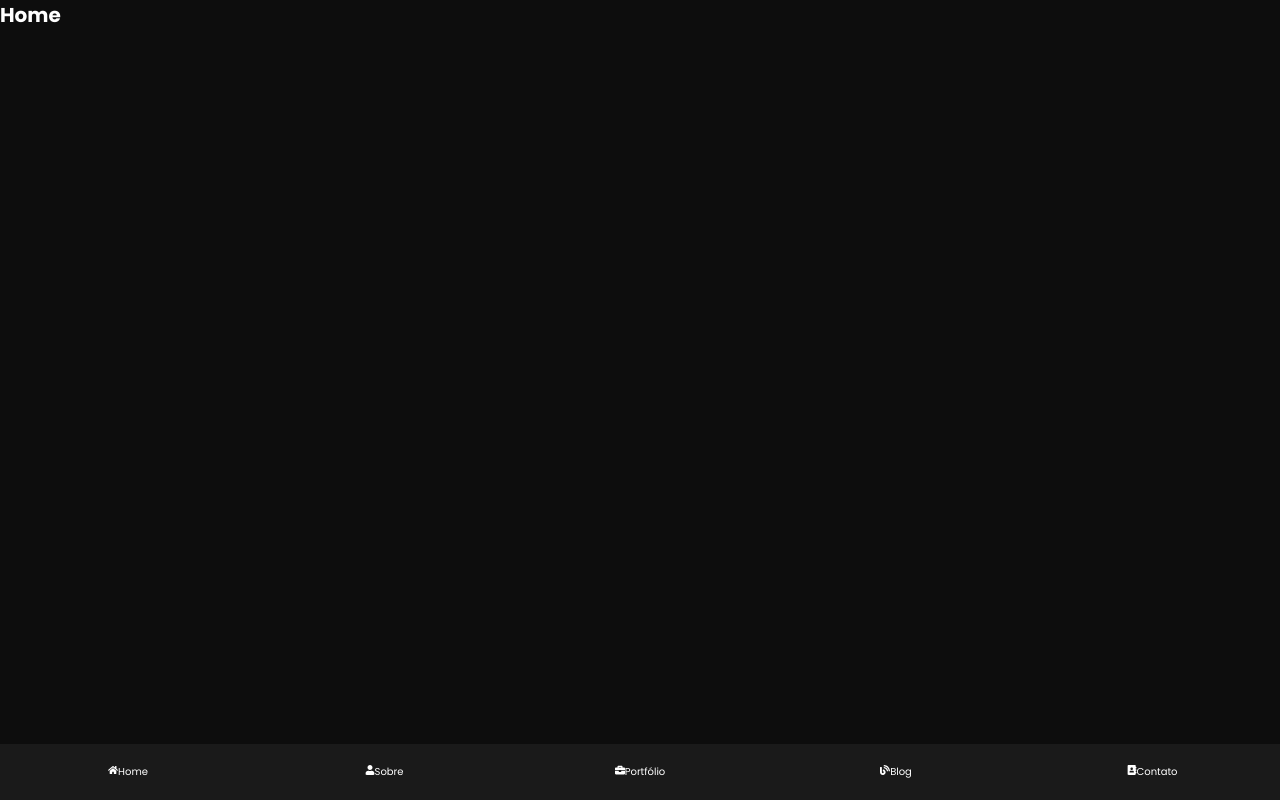
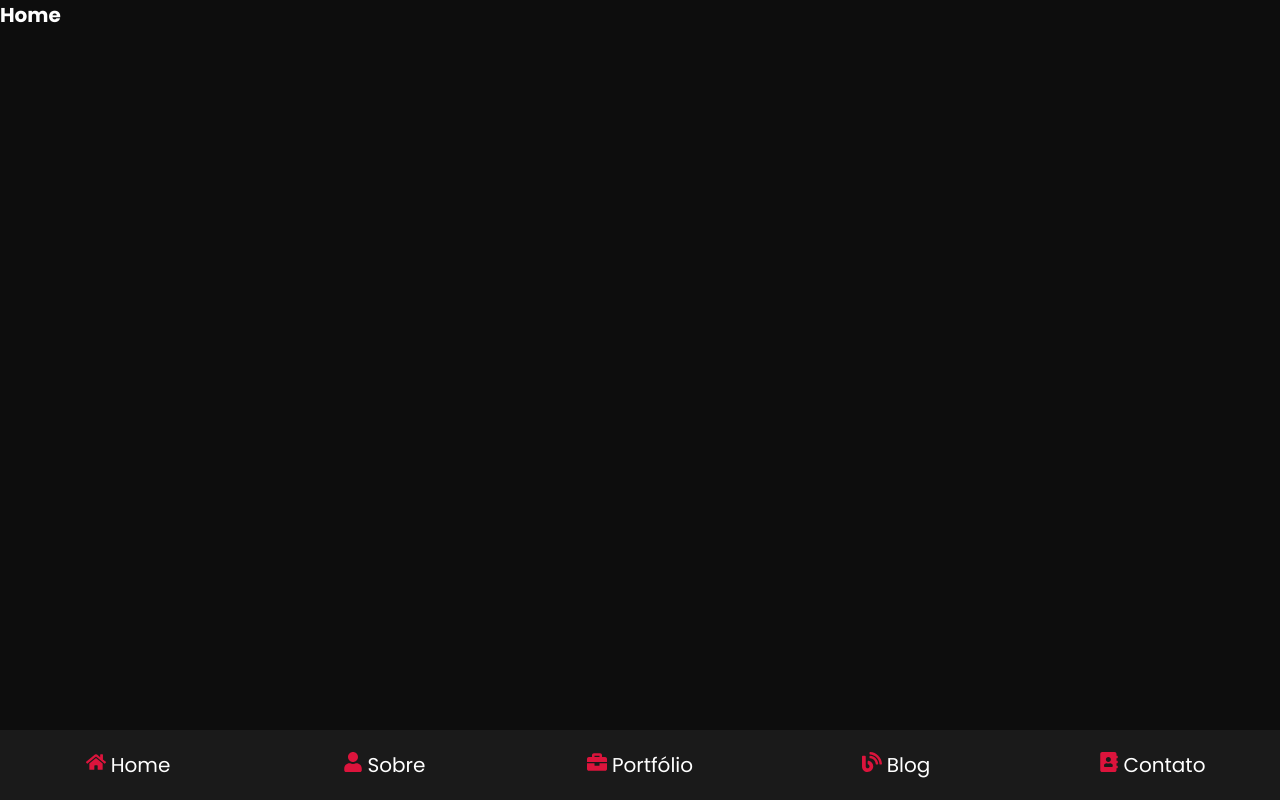
Before and after one commit to NearMaick/NearMaick-Blog-3.0, a Next.js app: page / in a window 1280 px wide. Built offline with nearby package versions, Linux system fonts and the light colour scheme.

Commit message:
style(web):navbar #2

```diff
--- a/src/components/Navbar/index.tsx
+++ b/src/components/Navbar/index.tsx
@@ -14,32 +14,42 @@ export function Navbar() {
     <nav className={styles.navbarContainer}>
       <Link href="/">
         <a>
-          <FaHome />
-          Home
+          <i>
+            <FaHome />
+          </i>
+          <span>Home</span>
         </a>
       </Link>
       <Link href="/">
         <a>
-          <FaUser />
-          Sobre
+          <i>
+            <FaUser />
+          </i>
+          <span>Sobre</span>
         </a>
       </Link>
       <Link href="/">
         <a>
-          <FaBriefcase />
-          Portfólio
+          <i>
+            <FaBriefcase />
+          </i>
+          <span>Portfólio</span>
         </a>
       </Link>
       <Link href="/">
         <a>
-          <FaBlog />
-          Blog
+          <i>
+            <FaBlog />
+          </i>
+          <span>Blog</span>
         </a>
       </Link>
       <Link href="/">
         <a>
-          <FaAddressBook />
-          Contato
+          <i>
+            <FaAddressBook />
+          </i>
+          <span>Contato</span>
         </a>
       </Link>
     </nav>
--- a/src/components/Navbar/styles.module.scss
+++ b/src/components/Navbar/styles.module.scss
@@ -17,5 +17,33 @@
     flex: 1;
 
     padding: 2rem;
+    font-size: 2rem;
+
+    transition: 0.4s linear;
+
+    i {
+      color: var(--red-800);
+      padding-right: 0.5rem;
+    }
+  }
+
+  a:hover {
+    background: var(--red-800);
+
+    padding-bottom: 6rem;
+
+    i {
+      color: var(--white);
+    }
+  }
+
+  @media(max-width: 768px) {
+    a i {
+      padding: 0;
+    }
+
+    a span {
+      display: none;
+    }
   }
 }
--- a/src/styles/globals.scss
+++ b/src/styles/globals.scss
@@ -2,7 +2,7 @@
   --gray-900: #0d0d0d;
   --gray-800: #1a1a1a;
   --white: #fff;
-  --red800: #DC143C;
+  --red-800: #DC143C;
 }
 
 * {
```
